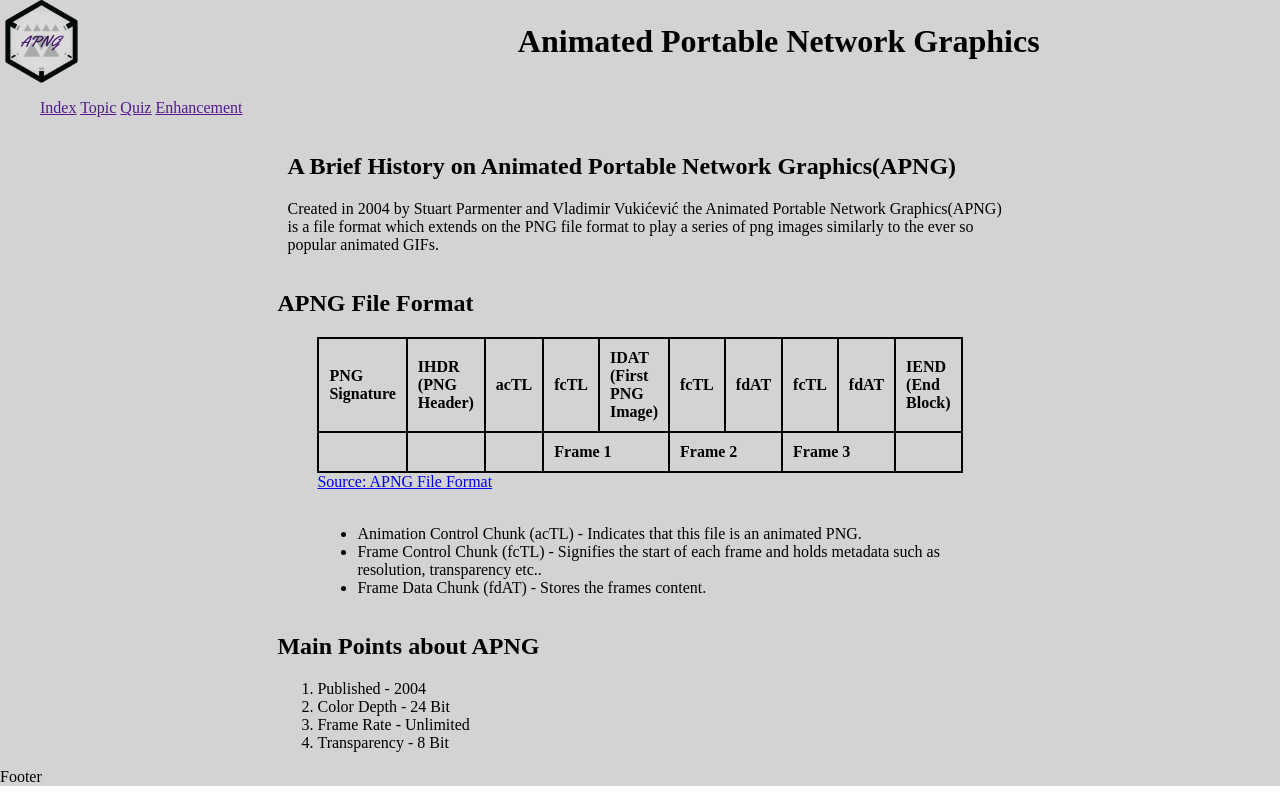
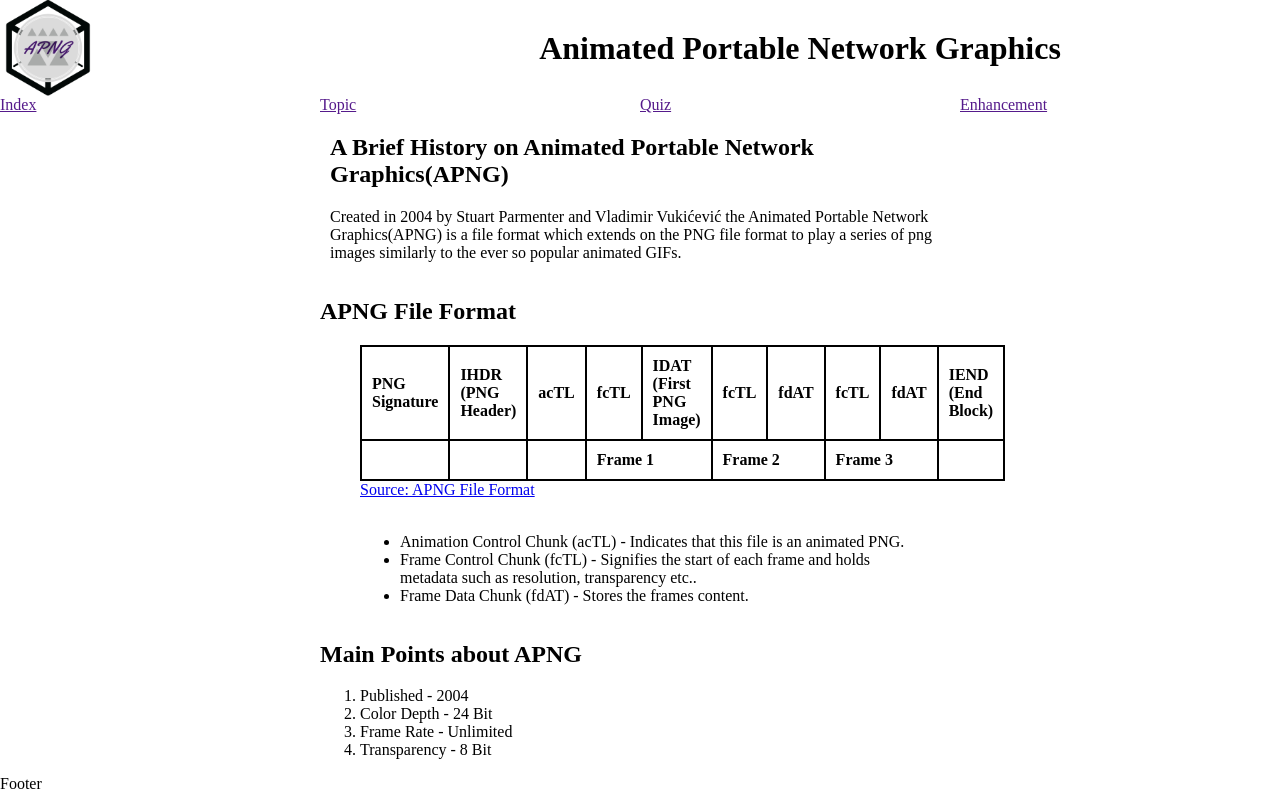
Before and after one commit to TharinS/EN-Four-Oh-Nine, a PHP site: page /html/topic.html in a window 1280 px wide. Run offline with PHP 8.4, Linux system fonts and the light colour scheme.

Commit message:
added grid for the desktop

```diff
--- a/html/topic.html
+++ b/html/topic.html
@@ -14,12 +14,12 @@
     <main class="grid-container">
         <img class="img-settings grid-item1" src="../styles/Images/APNGLogoNoBackground.png" alt="Website Logo">
         <h1 class="grid-item2">Animated Portable Network Graphics</h1>
-        <ul class="grid-item3">
-            <a href="">Index</a>
-            <a href="">Topic</a>
-            <a href="">Quiz</a>
-            <a href="">Enhancement</a>
-        </ul>
+
+        <a class="grid-menu-button1" href="">Index</a>
+        <a class="grid-menu-button2" href="">Topic</a>
+        <a class="grid-menu-button3" href="">Quiz</a>
+        <a class="grid-menu-button4" href="">Enhancement</a>
+
         <section class="grid-item4">
 
         </section>
--- a/styles/style.css
+++ b/styles/style.css
@@ -23,9 +23,8 @@ body {
 
 .grid-container {
     display: grid;
-    grid-template-columns: repeat(3, 1fr);
-    background-color: lightgray !important;
-    grid-template-areas: "logo head head" "menu menu menu" "designL content1 designR" "designL content2 designR" "designL content3 designR" "footer footer footer";
+    grid-template-columns: repeat(4, 1fr);
+    grid-template-areas: "logo head head head" "button1 button2 button3 button4" "designL content1 content1 designR" "designL content2 content2 designR" "designL content3 content3 designR" "footer footer footer footer";
 }
 
 .grid-item1 {
@@ -37,8 +36,20 @@ body {
     margin: auto;
 }
 
-.grid-item3 {
-    grid-area: menu;
+.grid-menu-button1 {
+    grid-area: button1;
+}
+
+.grid-menu-button2 {
+    grid-area: button2;
+}
+
+.grid-menu-button3 {
+    grid-area: button3;
+}
+
+.grid-menu-button4 {
+    grid-area: button4;
 }
 
 .grid-item4 {
```
